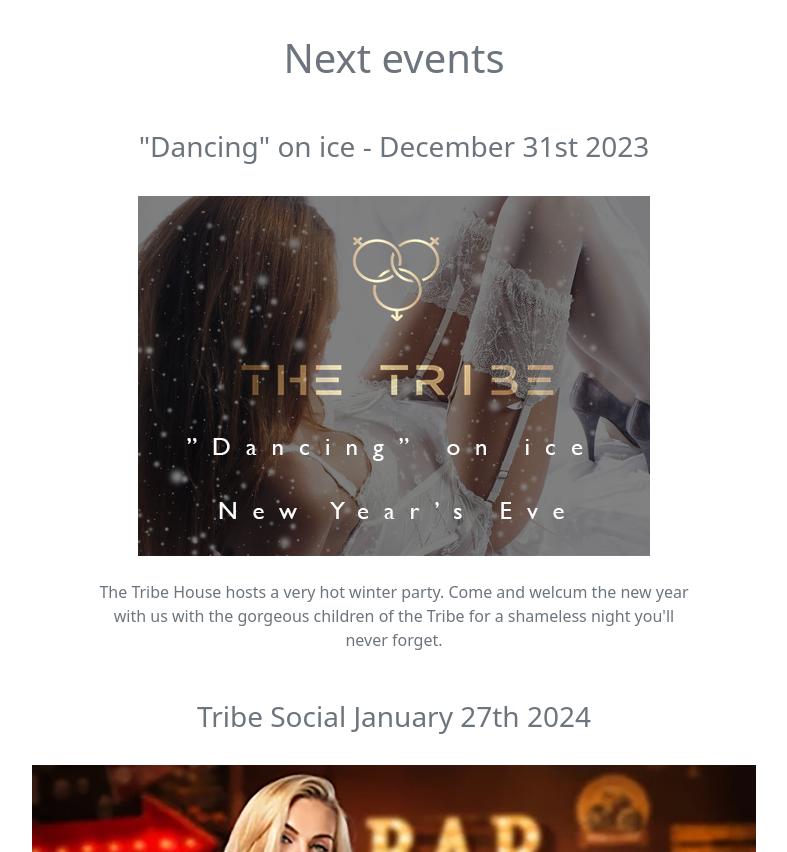
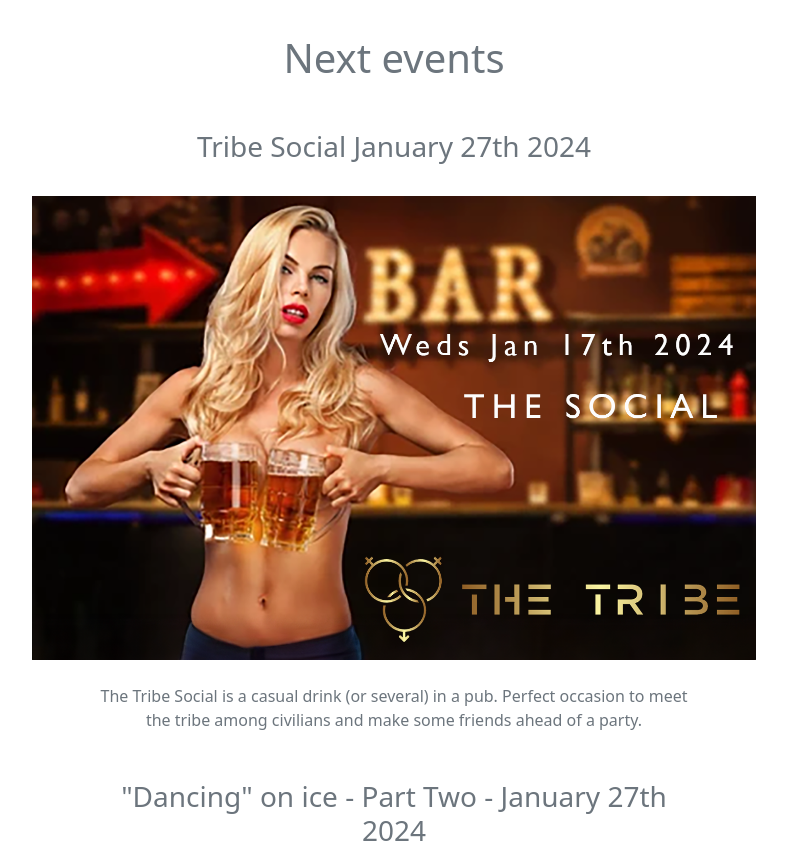
Before and after one commit to dantrovato/the-tribe-react18, a React (Vite) app: page /events in a window 1280 px wide. Shown: the part 380-1232 px from the top of the page, without its empty margins (246-1033 px from the left). Built offline with nearby package versions, Linux system fonts and the light colour scheme.

Commit message:
Remove NYE social. Edit About text

```diff
--- a/src/components/AboutPage.tsx
+++ b/src/components/AboutPage.tsx
@@ -12,11 +12,11 @@ const AboutPage = () => {
         We host exclusive, invite-only parties with over 100 guests. We also
         host the occasional smaller party which focus on introducing newbies to
         the group, as well as monthly-ish socials. The Tribe is a fantastic
-        space to meet like-minded individuals who take good care of their bodies
-        and truly spark joy. The community is precious to us so guests are
-        carefully selected via a voting system but once you're in you're not
-        gonna want to leave. So do get in touch if you think you'll fit in. We
-        are excited to getting to know you!
+        space to meet like-minded individuals who are beautiful inside and out.
+        The community is precious to us so guests are carefully selected via a
+        voting system but once you're in you're not gonna want to leave. So do
+        get in touch if you think you'll fit in. We are excited to getting to
+        know you!
       </p>
     </div>
   );
--- a/src/components/Events.tsx
+++ b/src/components/Events.tsx
@@ -6,26 +6,6 @@ const Events = () => {
       <h1 className="text-center text-muted mb-5">Next events</h1>
 
       <div className="mx-auto text-center" style={{ maxWidth: "80%" }}>
-        <div className="mb-5">
-          <h3 className="text-center text-muted mb-4">
-            "Dancing" on ice - December 31st 2023{" "}
-          </h3>
-          <img
-            src="dancing_on_ice2.png"
-            alt="Sexy girl in lingerie"
-            className="mx-auto d-block mb-4"
-            style={{ maxWidth: "100%", marginTop: "2rem" }}
-          />
-          <p
-            className="text-muted mb-3"
-            style={{ maxWidth: "600px", margin: "auto" }}
-          >
-            The Tribe House hosts a very hot winter party. Come and welcum the
-            new year with us with the gorgeous children of the Tribe for a
-            shameless night you'll never forget.
-          </p>
-        </div>
-
         <div className="mb-5">
           <h3 className="text-center text-muted mb-4">
             Tribe Social January 27th 2024{" "}
```
